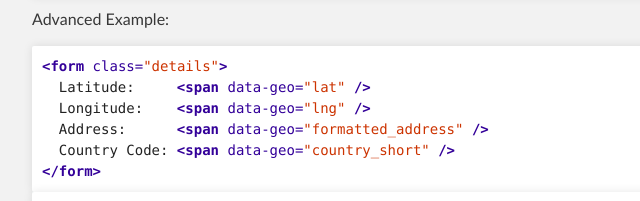
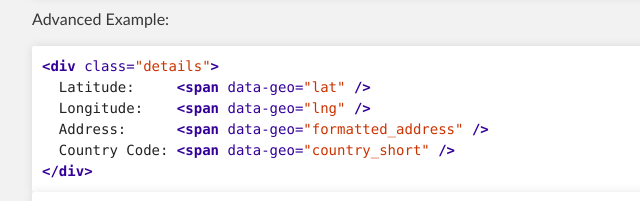
Before and after one commit to ubilabs/geocomplete, a plain HTML site: page index.html in a window 1280 px wide. Shown: the part 2998-3199 px from the top of the page, 288-928 px from the left. Drawn offline with Linux system fonts and the light colour scheme.

Commit message:
Fix tag name.

```diff
--- a/index.html
+++ b/index.html
@@ -146,12 +146,12 @@
 <p>Advanced Example:</p>
 
 <div class="highlight">
-<pre><span class="nt">&lt;form</span> <span class="na">class=</span><span class="s">"details"</span><span class="nt">&gt;</span>
+<pre><span class="nt">&lt;div</span> <span class="na">class=</span><span class="s">"details"</span><span class="nt">&gt;</span>
   Latitude:     <span class="nt">&lt;span</span> <span class="na">data-geo=</span><span class="s">"lat"</span> <span class="nt">/&gt;</span>
   Longitude:    <span class="nt">&lt;span</span> <span class="na">data-geo=</span><span class="s">"lng"</span> <span class="nt">/&gt;</span>
   Address:      <span class="nt">&lt;span</span> <span class="na">data-geo=</span><span class="s">"formatted_address"</span> <span class="nt">/&gt;</span>
   Country Code: <span class="nt">&lt;span</span> <span class="na">data-geo=</span><span class="s">"country_short"</span> <span class="nt">/&gt;</span>
-<span class="nt">&lt;/form&gt;</span>
+<span class="nt">&lt;/div&gt;</span>
 </pre>
 </div>
 
```
